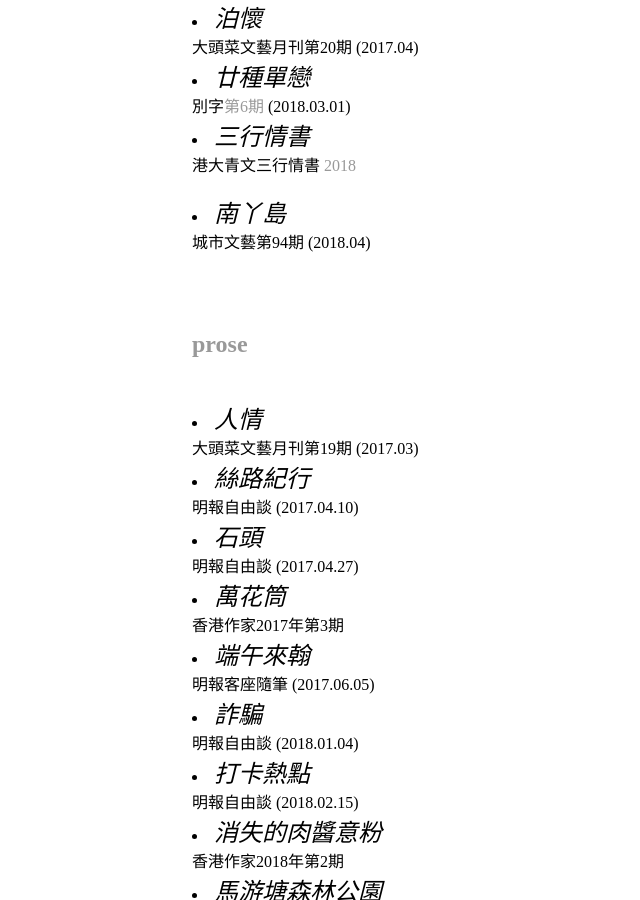
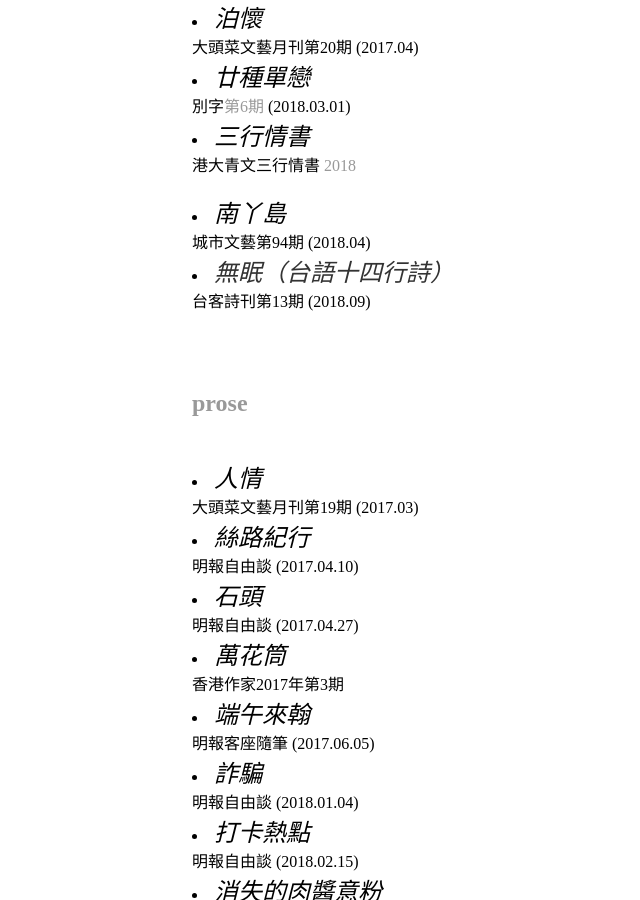
Before and after one commit to maksuihin/maksuihin.github.io, a Jekyll site: the page built from writings.html, in a window 1280 px wide and 900 px high, scrolled down 748 px. Shown: the whole window, without its empty margins (0-640 px from the left). Built offline with Jekyll 4.4.1, drawn with Linux system fonts in a browser that asks for light colours.

Commit message:
Update writings.html

```diff
--- a/writings.html
+++ b/writings.html
@@ -23,6 +23,9 @@ title: Little Words by MAK, Sui-hin
 <li><em>廿種單戀</em></br>別字<a href="http://zihua.org.hk/magazine/issue_6/article/20_blind_love">第6期</a> (2018.03.01)<br/></li>
 <li><em>三行情書</em></br>港大青文三行情書 <a href="https://www.facebook.com/ylaahkusu/photos/a.2082885711738280.1073741860.347457328614469/2082885748404943/">2018</a><br/>    </li>
 <li><em>南丫島</em>    </br>城市文藝第94期 (2018.04)<br/>    </li>
+<li><em><a href="https://www.facebook.com/suihinmak/photos/a.1757986530901486/2073160689384067/">無眠（台語十四行詩）</a></em>    </br>台客詩刊第13期 (2018.09)<br/>    </li>
+<!--<li><em>煙花問</em>    </br>大頭菜文藝月刊第37期 (2018.09)<br/></li>-->
+
 
 				</ul></span>
 </br></br>
```
